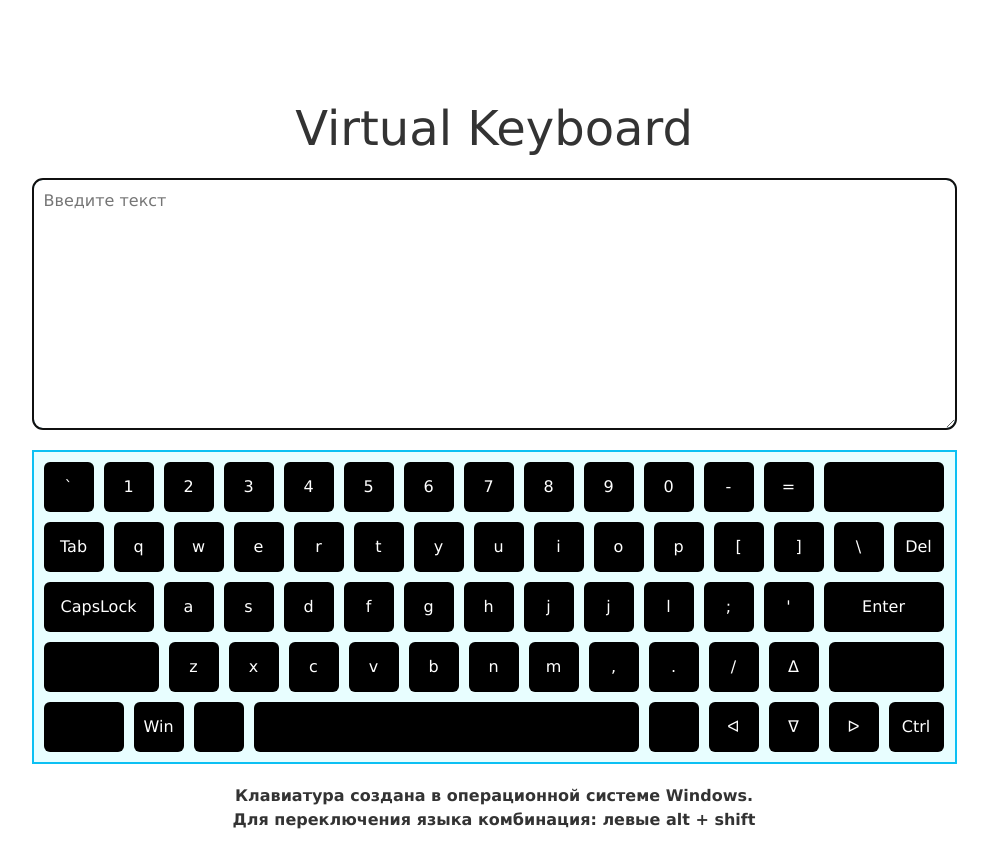
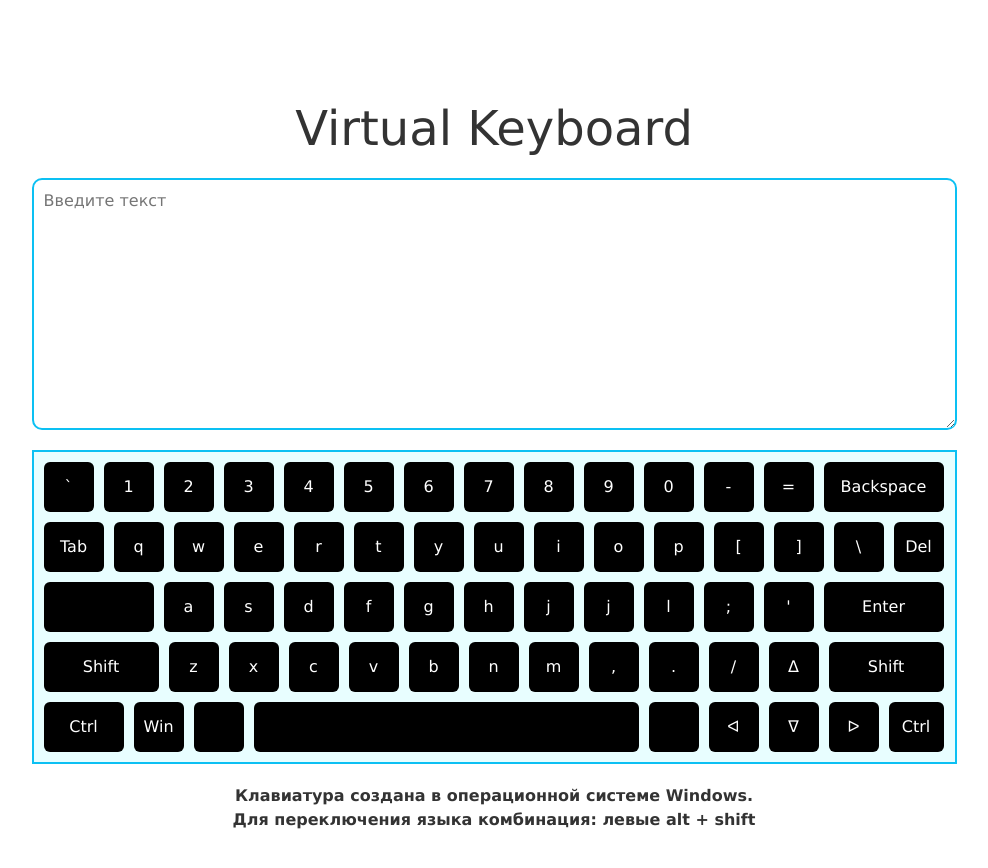
Before and after one commit to klgdf/Virtual-Keyboard, a website built with webpack: page src/index.html in a window 1280 px wide. Both pictures are taken after a click on the element 1029 px from the left and 487 px from the top of the page. Shown: the whole page, without its empty margins (146-1134 px from the left). Built offline with nearby package versions, Linux system fonts and the light colour scheme.

Commit message:
add: switch uppercase and lowercase in event keydown

```diff
--- a/src/assets/scripts/caretPos.js
+++ /dev/null
@@ -1,15 +0,0 @@
-const getCaretPos = (obj) => {
-  obj.focus()
-  if (obj.selectionStart) return obj.selectionStart
-  else if (document.selection) {
-    const sel = document.selection.createRange()
-    const clone = sel.duplicate()
-    sel.collapse(true)
-    clone.moveToElementText(obj)
-    clone.setEndPoint('EndToEnd', sel)
-    return clone.text.length
-  }
-  return 0
-}
-
-export default getCaretPos
--- a/src/assets/scripts/index.js
+++ b/src/assets/scripts/index.js
@@ -2,7 +2,6 @@
 import '../styles/normalize.scss'
 import '../styles/style.sass'
 import keys from './keys'
-import getCaretPos from './caretPos'
 import cookies from './cookies'
 
 const { setCookieC, getCookieC } = cookies
@@ -29,9 +28,6 @@ const textarea = document.querySelector('.textarea')
 textarea.placeholder = 'Введите текст'
 textarea.setAttribute('rows', '10')
 textarea.setAttribute('cols', '30')
-textarea.addEventListener('change', (e) => {
-  getCaretPos(textarea)
-})
 
 createSomeElement(wrapper, 'div', 'keyboard')
 const keyboard = document.querySelector('.keyboard')
@@ -47,14 +43,10 @@ keys.forEach(key => {
     <div class="keyboard__lang ru hide">
       <span class="lowercase">${key.ru.lowercase}</span>
       <span class="uppercase hide">${key.ru.uppercase}</span>
-      <span class="capsLower hide">${key.ru.capsLower}</span>
-      <span class="capsUpper hide">${key.ru.capsUpper}</span>
     </div>
-    <div class="keyboard__lang en">
+    <div class="keyboard__lang en current-lang">
       <span class="lowercase">${key.en.lowercase}</span>
       <span class="uppercase hide">${key.en.uppercase}</span>
-      <span class="capsLower hide">${key.en.capsLower}</span>
-      <span class="capsUpper hide">${key.en.capsUpper}</span>
     </div>
   </div>`
 })
@@ -71,10 +63,14 @@ if (getCookieC('keyboard_language') === '') {
 document.querySelectorAll('.keyboard__key').forEach(item => {
   if (keyboardLanguage === 'ru') {
     item.querySelector('.ru').classList.remove('hide')
+    item.querySelector('.ru').classList.add('current-lang')
     item.querySelector('.en').classList.add('hide')
+    item.querySelector('.en').classList.remove('current-lang')
   } else {
     item.querySelector('.ru').classList.add('hide')
+    item.querySelector('.ru').classList.remove('current-lang')
     item.querySelector('.en').classList.remove('hide')
+    item.querySelector('.en').classList.add('current-lang')
   }
 })
 
@@ -110,6 +106,8 @@ keyboardShortcuts(
       document.querySelectorAll('.keyboard__key').forEach(item => {
         item.querySelector('.ru').classList.toggle('hide')
         item.querySelector('.en').classList.toggle('hide')
+        item.querySelector('.ru').classList.toggle('current-lang')
+        item.querySelector('.en').classList.toggle('current-lang')
       })
       keyboardLanguage = (document.querySelector('.keyboard__key .ru').classList.contains('hide')) ? 'en' : 'ru'
       setCookieC('keyboard_language', keyboardLanguage, 1)
@@ -126,42 +124,117 @@ const activeKey = (item) => {
   }, 200)
 }
 
+const removeABC = (target) => {
+  let startPos = textarea.selectionStart
+  const endPos = textarea.selectionEnd
+  const textareaValue = textarea.value
+
+  if (target === 'Backspace') {
+    if (startPos > 0) {
+      textarea.value = textareaValue.slice(0, startPos - 1) + textareaValue.slice(endPos)
+      textarea.focus()
+      startPos -= 1
+    }
+  }
+  if (target === 'Delete') {
+    if (endPos < textareaValue.length) {
+      textarea.value = textareaValue.slice(0, startPos) + textareaValue.slice(endPos + 1)
+      textarea.focus()
+    }
+  }
+  textarea.selectionStart = startPos
+  textarea.selectionEnd = startPos
+}
+
 items.forEach(item => {
   // eventlistener for keyboard
   item.addEventListener('click', (e) => {
-    if (e.currentTarget === item) {
-      textarea.textContent += item.querySelector('.keyboard__lang.en > .lowercase').textContent
-      if (item.classList.contains('Backspace')) {
-        console.log('1')
-        textarea.focus()
-        document.dispatchEvent(new KeyboardEvent('keydown', {
-          key: 'Backspace',
-          char: 8,
-          ctrlKey: true
-        }))
-
-        document.dispatchEvent(new KeyboardEvent('keyup', {
-          key: 'Backspace',
-          char: 8,
-          ctrlKey: false
-        }))
-      }
+    if (e.currentTarget === item && !(e.currentTarget.classList.contains('CapsLock'))) {
+      textarea.value += item.querySelector('.keyboard__lang.current-lang > .lowercase').innerText
       activeKey(item)
+    } else if (e.currentTarget.classList.contains('CapsLock')) {
+      e.currentTarget.classList.toggle('active')
     }
+    removeABC(e.currentTarget.dataset.keys)
   })
 })
 
-document.addEventListener('keydown', (e) => {
-  console.log(e.code)
+document.addEventListener('keyup', (e) => {
   const item = document.querySelector(`.${e.code}`)
   const dataAtr = item.dataset.keys
 
-  if (e.code === dataAtr) {
-    console.log(e.code)
-    textarea.textContent += item.querySelector('.keyboard__lang.en > .lowercase').textContent
+  if (e.code === dataAtr && e.code !== 'CapsLock') {
+    textarea.textContent += item.querySelector('.keyboard__lang.current-lang > .lowercase').textContent
     activeKey(item)
+  } else if (e.code === 'CapsLock') {
+    console.log('1')
+    item.classList.toggle('active')
   }
+
+  removeABC(e.code)
 })
+
+let registr = ''
+const lowercases = document.querySelectorAll('.lowercase')
+const uppercases = document.querySelectorAll('.uppercase')
+const caps = document.querySelector('.CapsLock')
+if (getCookieC('registr') === '') {
+  registr = 'false'
+  setCookieC('registr', 'false', 1)
+  caps.classList.remove('active')
+} else {
+  registr = 'true'
+  caps.classList.add('active')
+}
+
+textarea.addEventListener('keyup', (e) => {
+  console.log('1')
+  controlRegistr(e)
+})
+
+const controlRegistr = (e) => {
+  if (e.getModifierState('CapsLock') && (e.getModifierState('ShiftLeft') || e.getModifierState('ShiftRight'))) {
+    console.log(1)
+    caps.classList.add('active')
+    setCookieC('registr', 'true', 1)
+    lowercases.forEach(lowercase => {
+      lowercase.classList.remove('hide')
+    })
+    uppercases.forEach(uppercase => {
+      uppercase.classList.add('hide')
+    })
+  } else if (e.getModifierState('CapsLock') && !(e.getModifierState('ShiftLeft') || e.getModifierState('ShiftRight'))) {
+    console.log(2)
+    caps.classList.add('active')
+    setCookieC('registr', 'true', 1)
+    lowercases.forEach(lowercase => {
+      lowercase.classList.add('hide')
+    })
+    uppercases.forEach(uppercase => {
+      uppercase.classList.remove('hide')
+    })
+  } else if (!e.getModifierState('CapsLock') && !(e.getModifierState('ShiftLeft') || e.getModifierState('ShiftRight'))) {
+    console.log(3)
+    caps.classList.remove('active')
+    setCookieC('registr', 'false', 1)
+    lowercases.forEach(lowercase => {
+      lowercase.classList.remove('hide')
+    })
+    uppercases.forEach(uppercase => {
+      uppercase.classList.add('hide')
+    })
+  } else {
+    console.log(4)
+    caps.classList.remove('active')
+    setCookieC('registr', 'false', 1)
+    lowercases.forEach(lowercase => {
+      lowercase.classList.add('hide')
+    })
+    uppercases.forEach(uppercase => {
+      uppercase.classList.remove('hide')
+    })
+  }
+}
 
 document.addEventListener('DOMContentLoaded', () => {
   textarea.focus()
--- a/src/assets/scripts/keys.js
+++ b/src/assets/scripts/keys.js
@@ -7,8 +7,6 @@
 const keys = [
   {
     key: 'Backquote',
-    event: 'false',
-    type: 'input',
     ru: {
       lowercase: 'ё',
       uppercase: 'Ё'
@@ -20,8 +18,6 @@ const keys = [
   },
   {
     key: 'Digit1',
-    event: 'false',
-    type: 'input',
     ru: {
       lowercase: '1',
       uppercase: '!'
@@ -33,8 +29,6 @@ const keys = [
   },
   {
     key: 'Digit2',
-    event: 'false',
-    type: 'input',
     ru: {
       lowercase: '2',
       uppercase: '"'
@@ -46,8 +40,6 @@ const keys = [
   },
   {
     key: 'Digit3',
-    event: 'false',
-    type: 'input',
     ru: {
       lowercase: '3',
       uppercase: '№'
@@ -59,8 +51,6 @@ const keys = [
   },
   {
     key: 'Digit4',
-    event: 'false',
-    type: 'input',
     ru: {
       lowercase: '4',
       uppercase: ';'
@@ -72,8 +62,6 @@ const keys = [
   },
   {
     key: 'Digit5',
-    event: 'false',
-    type: 'input',
     ru: {
       lowercase: '5',
       uppercase: '%'
@@ -85,8 +73,6 @@ const keys = [
   },
   {
     key: 'Digit6',
-    event: 'false',
-    type: 'input',
     ru: {
       lowercase: '6',
       uppercase: ':'
@@ -98,8 +84,6 @@ const keys = [
   },
   {
     key: 'Digit7',
-    event: 'false',
-    type: 'input',
     ru: {
       lowercase: '7',
       uppercase: '?'
@@ -111,8 +95,6 @@ const keys = [
   },
   {
     key: 'Digit8',
-    event: 'false',
-    type: 'input',
     ru: {
       lowercase: '8',
       uppercase: '*'
@@ -124,8 +106,6 @@ const keys = [
   },
   {
     key: 'Digit9',
-    event: 'false',
-    type: 'input',
     ru: {
       lowercase: '9',
       uppercase: '('
@@ -137,8 +117,6 @@ const keys = [
   },
   {
     key: 'Digit0',
-    event: 'false',
-    type: 'input',
     ru: {
       lowercase: '0',
       uppercase: ')'
@@ -150,8 +128,6 @@ const keys = [
   },
   {
     key: 'Minus',
-    event: 'false',
-    type: 'input',
     ru: {
       lowercase: '-',
       uppercase: '_'
@@ -163,8 +139,6 @@ const keys = [
   },
   {
     key: 'Equal',
-    event: 'false',
-    type: 'input',
     ru: {
       lowercase: '=',
       uppercase: '+'
@@ -176,8 +150,6 @@ const keys = [
   },
   {
     key: 'Backspace',
-    event: 'true',
-    type: 'service',
     ru: {
       lowercase: '',
       uppercase: ''
@@ -189,21 +161,17 @@ const keys = [
   },
   {
     key: 'Tab',
-    event: 'true',
-    type: 'service',
     ru: {
-      lowercase: 'Tab',
-      uppercase: 'Tab'
+      lowercase: '    ',
+      uppercase: '    '
     },
     en: {
-      lowercase: 'Tab',
-      uppercase: 'Tab'
+      lowercase: '    ',
+      uppercase: '    '
     }
   },
   {
     key: 'KeyQ',
-    event: 'false',
-    type: 'input',
     ru: {
       lowercase: 'й',
       uppercase: 'Й'
@@ -215,8 +183,6 @@ const keys = [
   },
   {
     key: 'KeyW',
-    event: 'false',
-    type: 'input',
     ru: {
       lowercase: 'ц',
       uppercase: 'Ц'
@@ -228,8 +194,6 @@ const keys = [
   },
   {
     key: 'KeyE',
-    event: 'false',
-    type: 'input',
     ru: {
       lowercase: 'у',
       uppercase: 'У'
@@ -241,8 +205,6 @@ const keys = [
   },
   {
     key: 'KeyR',
-    event: 'false',
-    type: 'input',
     ru: {
       lowercase: 'к',
       uppercase: 'К'
@@ -254,8 +216,6 @@ const keys = [
   },
   {
     key: 'KeyT',
-    event: 'false',
-    type: 'input',
     ru: {
       lowercase: 'е',
       uppercase: 'Е'
@@ -267,8 +227,6 @@ const keys = [
   },
   {
     key: 'KeyY',
-    event: 'false',
-    type: 'input',
     ru: {
       lowercase: 'н',
       uppercase: 'Н'
@@ -280,8 +238,6 @@ const keys = [
   },
   {
     key: 'KeyU',
-    event: 'false',
-    type: 'input',
     ru: {
       lowercase: 'г',
       uppercase: 'Г'
@@ -293,8 +249,6 @@ const keys = [
   },
   {
     key: 'KeyI',
-    event: 'false',
-    type: 'input',
     ru: {
       lowercase: 'ш',
       uppercase: 'Ш'
@@ -306,8 +260,6 @@ const keys = [
   },
   {
     key: 'KeyO',
-    event: 'false',
-    type: 'input',
     ru: {
       lowercase: 'щ',
       uppercase: 'Щ'
@@ -319,8 +271,6 @@ const keys = [
   },
   {
     key: 'KeyP',
-    event: 'false',
-    type: 'input',
     ru: {
       lowercase: 'з',
       uppercase: 'З'
@@ -332,8 +282,6 @@ const keys = [
   },
   {
     key: 'BracketLeft',
-    event: 'false',
-    type: 'input',
     ru: {
       lowercase: 'х',
       uppercase: 'Х'
@@ -345,8 +293,6 @@ const keys = [
   },
   {
     key: 'BracketRight',
-    event: 'false',
-    type: 'input',
     ru: {
       lowercase: 'ъ',
       uppercase: 'Ъ'
@@ -358,8 +304,6 @@ const keys = [
   },
   {
     key: 'Backslash',
-    event: 'false',
-    type: 'input',
     ru: {
       lowercase: '\\',
       uppercase: '|'
@@ -371,34 +315,28 @@ const keys = [
   },
   {
     key: 'Delete',
-    event: 'true',
-    type: 'service',
     ru: {
-      lowercase: 'Del',
-      uppercase: 'Del'
+      lowercase: '',
+      uppercase: ''
     },
     en: {
-      lowercase: 'Del',
-      uppercase: 'Del'
+      lowercase: '',
+      uppercase: ''
     }
   },
   {
     key: 'CapsLock',
-    event: 'true',
-    type: 'service',
     ru: {
-      lowercase: 'CapsLock',
-      uppercase: 'CapsLock'
+      lowercase: '',
+      uppercase: ''
     },
     en: {
-      lowercase: 'CapsLock',
-      uppercase: 'CapsLock'
+      lowercase: '',
+      uppercase: ''
     }
   },
   {
     key: 'KeyA',
-    event: 'false',
-    type: 'input',
     ru: {
       lowercase: 'ф',
       uppercase: 'Ф'
@@ -410,8 +348,6 @@ const keys = [
   },
   {
     key: 'KeyS',
-    event: 'false',
-    type: 'input',
     ru: {
       lowercase: 'ы',
       uppercase: 'Ы'
@@ -423,8 +359,6 @@ const keys = [
   },
   {
     key: 'KeyD',
-    event: 'false',
-    type: 'input',
     ru: {
       lowercase: 'в',
       uppercase: 'В'
@@ -436,8 +370,6 @@ const keys = [
   },
   {
     key: 'KeyF',
-    event: 'false',
-    type: 'input',
     ru: {
       lowercase: 'а',
       uppercase: 'А'
@@ -449,8 +381,6 @@ const keys = [
   },
   {
     key: 'KeyG',
-    event: 'false',
-    type: 'input',
     ru: {
       lowercase: 'п',
       uppercase: 'П'
@@ -462,8 +392,6 @@ const keys = [
   },
   {
     key: 'KeyH',
-    event: 'false',
-    type: 'input',
     ru: {
       lowercase: 'р',
       uppercase: 'Р'
@@ -475,8 +403,6 @@ const keys = [
   },
   {
     key: 'KeyJ',
-    event: 'false',
-    type: 'input',
     ru: {
       lowercase: 'о',
       uppercase: 'О'
@@ -488,8 +414,6 @@ const keys = [
   },
   {
     key: 'KeyK',
-    event: 'false',
-    type: 'input',
     ru: {
       lowercase: 'л',
       uppercase: 'Л'
@@ -501,8 +425,6 @@ const keys = [
   },
   {
     key: 'KeyL',
-    event: 'false',
-    type: 'input',
     ru: {
       lowercase: 'д',
       uppercase: 'Д'
@@ -514,8 +436,6 @@ const keys = [
   },
   {
     key: 'Semicolon',
-    event: 'false',
-    type: 'input',
     ru: {
       lowercase: 'ж',
       uppercase: 'Ж'
@@ -527,8 +447,6 @@ const keys = [
   },
   {
     key: 'Quote',
-    event: 'false',
-    type: 'input',
     ru: {
       lowercase: 'э',
       uppercase: 'Э'
@@ -540,21 +458,17 @@ const keys = [
   },
   {
     key: 'Enter',
-    event: 'true',
-    type: 'service',
     ru: {
-      lowercase: 'Enter',
-      uppercase: 'Enter'
+      lowercase: '\n',
+      uppercase: '\n'
     },
     en: {
-      lowercase: 'Enter',
-      uppercase: 'Enter'
+      lowercase: '\n',
+      uppercase: '\n'
     }
   },
   {
     key: 'ShiftLeft',
-    event: 'true',
-    type: 'service',
     ru: {
       lowercase: '',
       uppercase: ''
@@ -566,8 +480,6 @@ const keys = [
   },
   {
     key: 'KeyZ',
-    event: 'false',
-    type: 'input',
     ru: {
       lowercase: 'я',
       uppercase: 'Я'
@@ -579,8 +491,6 @@ const keys = [
   },
   {
     key: 'KeyX',
-    event: 'false',
-    type: 'input',
     ru: {
       lowercase: 'ч',
       uppercase: 'Ч'
@@ -592,8 +502,6 @@ const keys = [
   },
   {
     key: 'KeyC',
-    event: 'false',
-    type: 'input',
     ru: {
       lowercase: 'с',
       uppercase: 'С'
@@ -605,8 +513,6 @@ const keys = [
   },
   {
     key: 'KeyV',
-    event: 'false',
-    type: 'input',
     ru: {
       lowercase: 'м',
       uppercase: 'М'
@@ -618,8 +524,6 @@ const keys = [
   },
   {
     key: 'KeyB',
-    event: 'false',
-    type: 'input',
     ru: {
       lowercase: 'и',
       uppercase: 'И'
@@ -631,8 +535,6 @@ const keys = [
   },
   {
     key: 'KeyN',
-    event: 'false',
-    type: 'input',
     ru: {
       lowercase: 'т',
       uppercase: 'Т'
@@ -644,8 +546,6 @@ const keys = [
   },
   {
     key: 'KeyM',
-    event: 'false',
-    type: 'input',
     ru: {
       lowercase: 'ь',
       uppercase: 'Ь'
@@ -657,8 +557,6 @@ const keys = [
   },
   {
     key: 'Comma',
-    event: 'false',
-    type: 'input',
     ru: {
       lowercase: 'б',
       uppercase: 'Б'
@@ -670,8 +568,6 @@ const keys = [
   },
   {
     key: 'Period',
-    event: 'false',
-    type: 'input',
     ru: {
       lowercase: 'ю',
       uppercase: 'Ю'
@@ -683,8 +579,6 @@ const keys = [
   },
   {
     key: 'Slash',
-    event: 'false',
-    type: 'input',
     ru: {
       lowercase: '.',
       uppercase: ','
@@ -696,8 +590,6 @@ const keys = [
   },
   {
     key: 'ArrowUp',
-    event: 'true',
-    type: 'nav',
     ru: {
       lowercase: '&#5123;',
       uppercase: '&#5123;'
@@ -709,8 +601,6 @@ const keys = [
   },
   {
     key: 'ShiftRight',
-    event: 'true',
-    type: 'service',
     ru: {
       lowercase: '',
       uppercase: ''
@@ -722,8 +612,6 @@ const keys = [
   },
   {
     key: 'ControlLeft',
-    event: 'true',
-    type: 'service',
     ru: {
       lowercase: '',
       uppercase: ''
@@ -735,8 +623,6 @@ const keys = [
   },
   {
     key: 'MetaLeft',
-    event: 'true',
-    type: 'service',
     ru: {
       lowercase: 'Win',
       uppercase: 'Win'
@@ -748,8 +634,6 @@ const keys = [
   },
   {
     key: 'AltLeft',
-    event: 'true',
-    type: 'service',
     ru: {
       lowercase: '',
       uppercase: ''
@@ -761,8 +645,6 @@ const keys = [
   },
   {
     key: 'Space',
-    event: 'false',
-    type: 'input',
     ru: {
       lowercase: ' ',
       uppercase: ' '
@@ -774,8 +656,6 @@ const keys = [
   },
   {
     key: 'AltRight',
-    event: 'true',
-    type: 'service',
     ru: {
       lowercase: '',
       uppercase: ''
@@ -787,8 +667,6 @@ const keys = [
   },
   {
     key: 'ArrowLeft',
-    event: 'true',
-    type: 'nav',
     ru: {
       lowercase: '&#5130;',
       uppercase: '&#5130;'
@@ -800,8 +678,6 @@ const keys = [
   },
   {
     key: 'ArrowDown',
-    event: 'true',
-    type: 'nav',
     ru: {
       lowercase: '&#5121;',
       uppercase: '&#5121;'
@@ -813,8 +689,6 @@ const keys = [
   },
   {
     key: 'ArrowRight',
-    event: 'true',
-    type: 'nav',
     ru: {
       lowercase: '&#5125;',
       uppercase: '&#5125;'
@@ -826,15 +700,13 @@ const keys = [
   },
   {
     key: 'ControlRight',
-    event: 'true',
-    type: 'service',
     ru: {
-      lowercase: 'Ctrl',
-      uppercase: 'Ctrl'
+      lowercase: '',
+      uppercase: ''
     },
     en: {
-      lowercase: 'Ctrl',
-      uppercase: 'Ctrl'
+      lowercase: '',
+      uppercase: ''
     }
   }
 ]
--- a/src/assets/styles/style.sass
+++ b/src/assets/styles/style.sass
@@ -47,20 +47,34 @@
       opacity: 0.9
     &.Tab
       width: 60px
+      &::after
+        content: 'Tab'
     &.Backspace
       width: 120px
+      &::after
+        content: 'Backspace'
+    &.Delete
+      &::after
+        content: 'Del'
     &.CapsLock
       width: 110px
     &.Enter
       width: 120px
+      &::after
+        content: 'Enter'
     &.ShiftLeft, &.ShiftRight
       width: 115px
+      &::after
+        content: 'Shift'
     &.Space
       width: 385px
     &.ControlLeft
       width: 80px
     &.ControlRight
       width: 55px
+    &.ControlRight, &.ControlLeft
+      &::after
+        content: 'Ctrl'
   &__lang
 
 .hide
```
